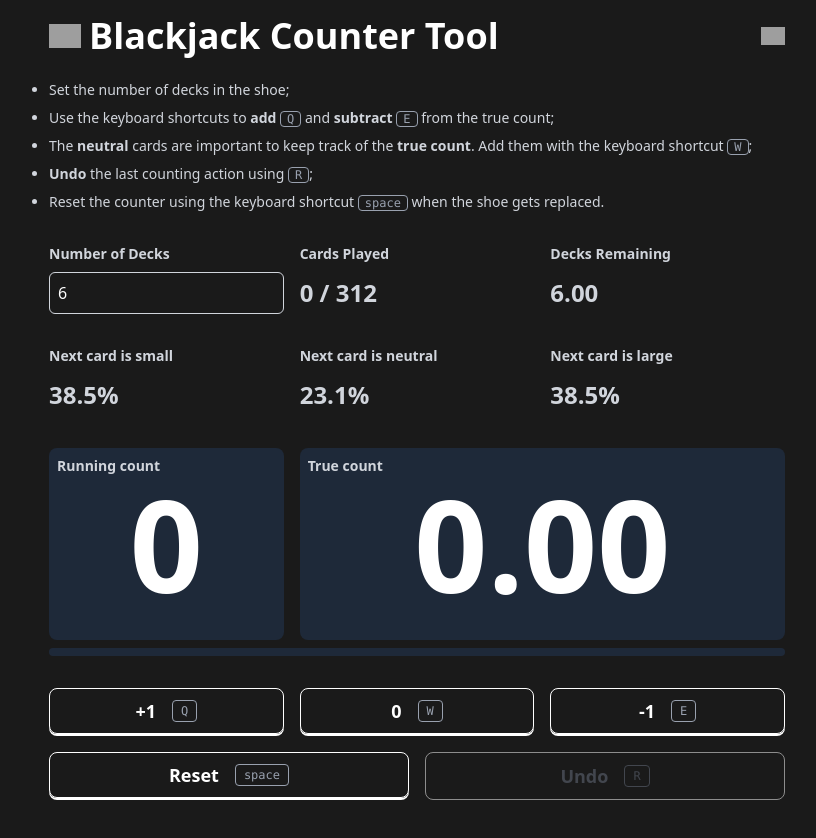
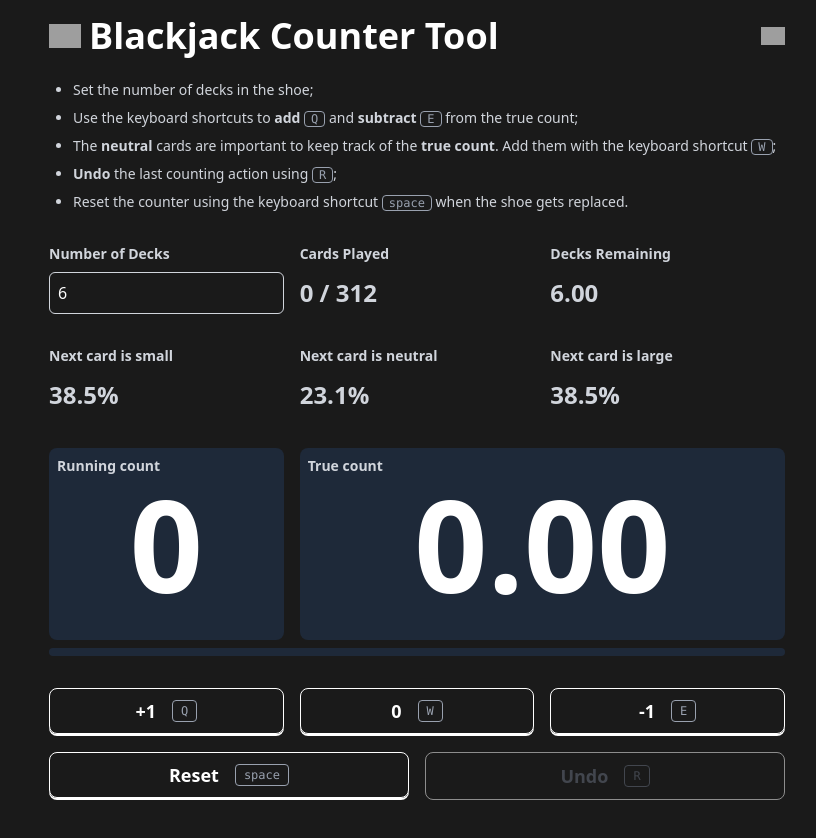
Before and after one commit to tchesa/blackjack-counter-tool, a React (Vite) app: page / in a window 1280 px wide. Shown: the top 838 px of the page, without its empty margins (223-1039 px from the left). Built offline with nearby package versions, Linux system fonts and the light colour scheme; no server answers; grey boxes are pictures that could not be loaded.

Commit message:
instructions padding

```diff
--- a/src/App.tsx
+++ b/src/App.tsx
@@ -252,7 +252,7 @@
       </header>
       <main className="justify-center flex flex-col gap-[32px] row-start-2 items-center sm:items-start grow">
         <div className="flex flex-col gap-4 w-full">
-          <ul className="flex flex-col gap-2 text-sm text-gray-300 list-disc">
+          <ul className="flex flex-col gap-2 text-sm text-gray-300 list-disc pl-6">
             {[
               <>Set the number of decks in the shoe;</>,
               <>
```
